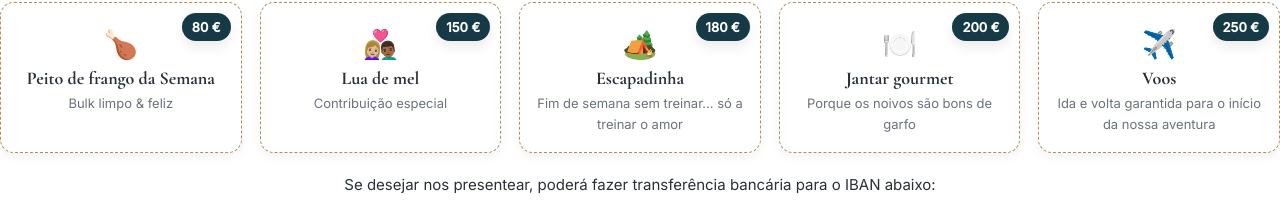
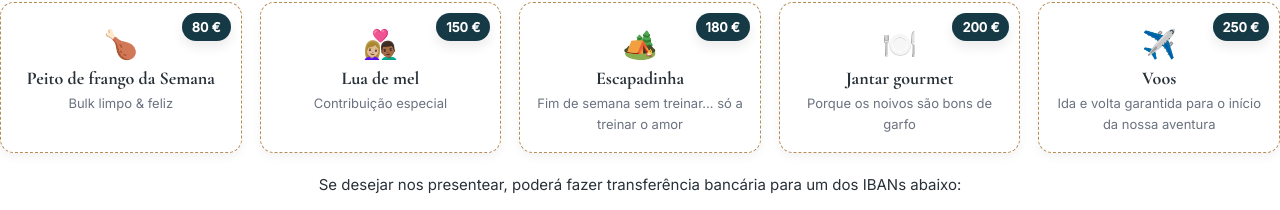
Before and after one commit to Hamilton2025/nossocasamento, a plain HTML site: page index.html in a window 1280 px wide. Shown: the part 2782-2992 px from the top of the page. Drawn offline with nearby package versions, Linux system fonts and the light colour scheme.

Commit message:
iban sentence amended

```diff
--- a/index.html
+++ b/index.html
@@ -136,7 +136,7 @@
     <article class="gift-card"><span class="price-badge">200 €</span><span class="gift-emoji">🍽️</span><h3>Jantar gourmet</h3><p class="gift-note">Porque os noivos são bons de garfo</p></article>
     <article class="gift-card"><span class="price-badge">250 €</span><span class="gift-emoji">✈️</span><h3>Voos</h3><p class="gift-note">Ida e volta garantida para o início da nossa aventura</p></article>
   </div>
-    <p>Se desejar nos presentear, poderá fazer transferência bancária para o IBAN abaixo:</p>
+    <p>Se desejar nos presentear, poderá fazer transferência bancária para um dos IBANs abaixo:</p>
     <p class="iban"><strong>IBAN PT (Noiva):</strong> PT50 002300004551323410494</p>
     <p class="iban"><strong>IBAN AO (Noivo):</strong> AO06 004000003928939810158</p>
 </section>
```
